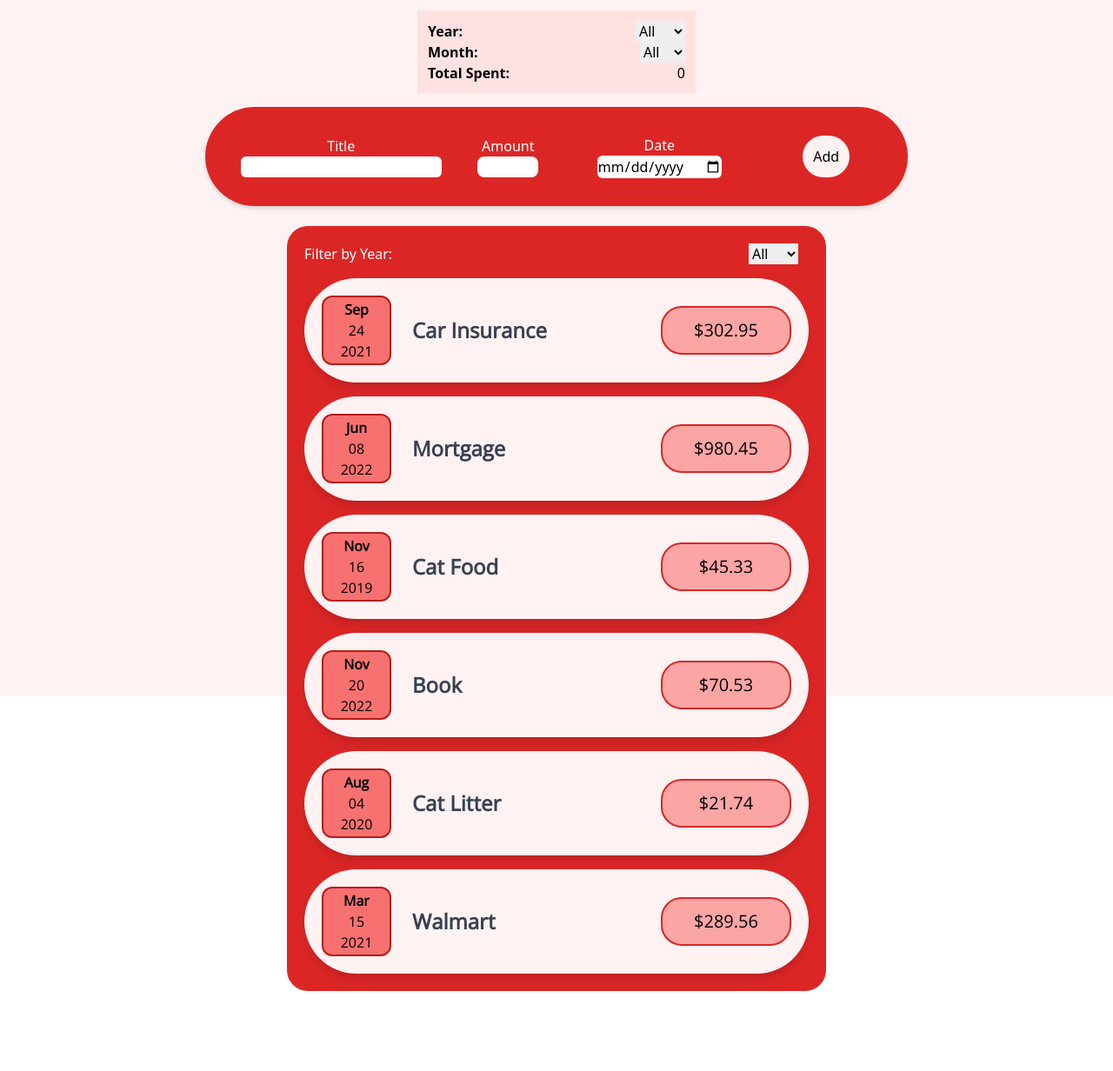
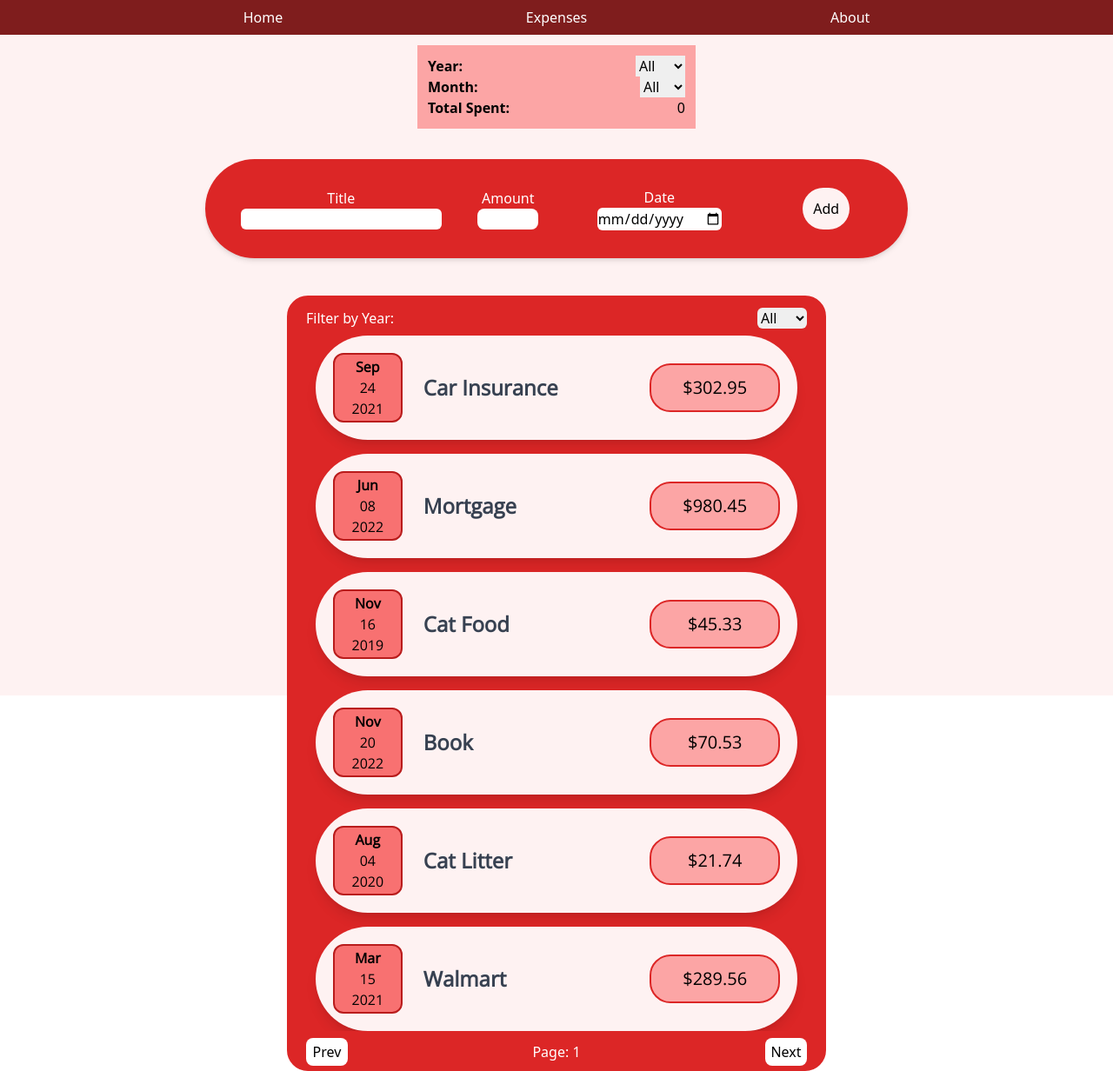
Before and after one commit to 90sPixelDev/react-expanse-tracker, a React (Create React App) app: page / in a window 1280 px wide. Shown: the whole page at 87% size. Before the commit the page ends 1140 px from the top, so only its background shows below. Built offline with nearby package versions, Linux system fonts and the light colour scheme.

Commit message:
Integrating the expenses page control (noit functional yet)

```diff
--- a/src/App.js
+++ b/src/App.js
@@ -4,6 +4,7 @@ import Expenses from './components/Expenses/Expenses';
 import HomeBody from './components/UI/HomeBody';
 import NewExpense from './components/NewExpense/NewExpense';
 import Stats from './components/stats/Stats';
+import Header from './components/UI/Header';
 
 const App = () => {
 	const initExpenses = [
@@ -56,6 +57,7 @@ const App = () => {
 
 	return (
 		<HomeBody>
+			<Header></Header>
 			<Stats data={expenses}></Stats>
 			<NewExpense onAddExpense={addExpenseHandler} />
 			<Expenses items={expenses} />
--- a/src/components/Expenses/ExpenseItem.js
+++ b/src/components/Expenses/ExpenseItem.js
@@ -7,11 +7,11 @@ const ExpenseItem = (props) => {
 
 	const classes = {
 		expenseParent:
-			'w-full group bg-red-50 hover:bg-red-100 hover:scale-105 sm:hover:shadow-red-900 shadow-lg transition-all ease-in-out p-5 rounded-full font-OpenSans m-auto',
+			'w-[90%] group bg-red-50 sm:hover:bg-red-100 sm:hover:scale-105 sm:hover:shadow-red-900 shadow-lg transition-all ease-in-out p-5 rounded-full font-OpenSans m-auto',
 		spacing: 'flex items-center justify-between',
 		flexLayout: 'inline-flex w-100',
 		expenseTitle:
-			'text-gray-700 group-hover:text-black font-bold text-[4vw] xsm:text-xl sm:text-2xl m-auto p-3',
+			'text-gray-700 group-hover:text-black font-bold text-[4vw] xsm:text-xl sm:text-2xl my-auto p-3',
 		expenseAmt:
 			'bg-red-300 w-[150px] text-center p-3 rounded-3xl border-2 border-red-600',
 		expenseAmtText: 'text-[4vw] xsm:text-xl',
--- a/src/components/Expenses/Expenses.js
+++ b/src/components/Expenses/Expenses.js
@@ -3,10 +3,12 @@ import ExpenseItem from './ExpenseItem';
 import PropTypes from 'prop-types';
 import Card from '../UI/Card';
 import ExpenseFilter from './ExpensesFilter';
+import ExpensesPageControl from '../UI/ExpensesPageControl';
 
 const Expenses = (props) => {
 	const classes = {
-		card: 'm-5 p-5 bg-red-600 w-[90vw] sm:w-[620px] flex flex-col gap-4 self-start',
+		card: 'm-5 bg-red-600 w-[90vw] sm:w-[620px] flex flex-col gap-2 self-start min-h-min max-h-[55vh] overflow-auto border-2 border-red-600 transition',
+		expenses: 'flex flex-col gap-4 self-start overflow-auto w-[100%]',
 	};
 
 	const [filteredYear, setFilteredYear] = useState('All');
@@ -26,6 +28,7 @@ const Expenses = (props) => {
 				onFilterChanged={filterHandler}
 				year={filteredYear}
 			/>
+			<Card className={classes.expenses}>
 				{filteredExpenses.map((expense) => (
 					<ExpenseItem
 						key={expense.id}
@@ -35,6 +38,8 @@ const Expenses = (props) => {
 					></ExpenseItem>
 				))}
 			</Card>
+			<ExpensesPageControl />
+		</Card>
 	);
 };
 
--- a/src/components/Expenses/ExpensesFilter.js
+++ b/src/components/Expenses/ExpensesFilter.js
@@ -3,7 +3,8 @@ import PropTypes from 'prop-types';
 
 const ExpensesFilter = (props) => {
 	const classes = {
-		control: 'mr-3 flex justify-between',
+		control: 'mx-5 mt-3 flex justify-between',
+		select: 'rounded-md',
 		label: 'mr-3 text-white',
 	};
 
@@ -14,7 +15,11 @@ const ExpensesFilter = (props) => {
 	return (
 		<div className={classes.control}>
 			<label className={classes.label}>Filter by Year:</label>
-			<select onChange={onFilterSelectedHandler} value={props.year}>
+			<select
+				className={classes.select}
+				onChange={onFilterSelectedHandler}
+				value={props.year}
+			>
 				<option value='All'>All</option>
 				<option value='2022'>2022</option>
 				<option value='2021'>2021</option>
--- /dev/null
+++ b/src/components/UI/ExpensesPageControl.js
@@ -0,0 +1,20 @@
+import React from 'react';
+
+const ExpensesPageControl = () => {
+	const classes = {
+		control: 'mx-5 flex justify-between items-center',
+		select: 'rounded-md',
+		page: 'text-white mb-1',
+		button: 'mb-1 bg-white w-[3em] py-1 rounded-lg',
+	};
+
+	return (
+		<div className={classes.control}>
+			<button className={classes.button}>Prev</button>
+			<p className={classes.page}>Page: 1</p>
+			<button className={classes.button}>Next</button>
+		</div>
+	);
+};
+
+export default ExpensesPageControl;
--- /dev/null
+++ b/src/components/UI/Header.js
@@ -0,0 +1,24 @@
+import React from 'react';
+
+const Header = () => {
+	const classes = {
+		header: 'w-full h-full bg-red-900',
+		menu: 'h-full',
+		listParent: 'flex h-full justify-evenly items-center',
+		listItem: 'text-white',
+	};
+
+	return (
+		<header className={classes.header}>
+			<nav className={classes.menu}>
+				<ul className={classes.listParent}>
+					<li className={classes.listItem}>Home</li>
+					<li className={classes.listItem}>Expenses</li>
+					<li className={classes.listItem}>About</li>
+				</ul>
+			</nav>
+		</header>
+	);
+};
+
+export default Header;
--- a/src/components/stats/Stats.js
+++ b/src/components/stats/Stats.js
@@ -3,7 +3,7 @@ import PropTypes from 'prop-types';
 
 const Stats = (props) => {
 	const classes = {
-		wholeSection: 'bg-red-100 w-[25vw] grid p-3',
+		wholeSection: 'bg-red-300 w-[25vw] min-w-[200px] grid p-3',
 		miniRow: 'h-[3vh] min-h-[15px] flex justify-between',
 		statTitle: 'flow-root my-auto font-bold',
 		select: 'my-auto h-[1.5em]',
--- a/src/tailwind.css
+++ b/src/tailwind.css
@@ -7,7 +7,9 @@
 html,
 body,
 #root {
+	position: absolute;
 	height: 100%;
+	width: 100%;
 	margin: 0;
 	padding: 0;
 }
--- a/tailwind.config.js
+++ b/tailwind.config.js
@@ -8,7 +8,7 @@ module.exports = {
 				OpenSans: ['Open Sans', 'sans-serif'],
 			},
 			gridTemplateRows: {
-				layout: '15vh, 15vh, 70vh',
+				layout: '5vh 15vh, 20vh, 60vh',
 			},
 		},
 		screens: {
```
Lines whose indentation alone changed are shown as unchanged.
